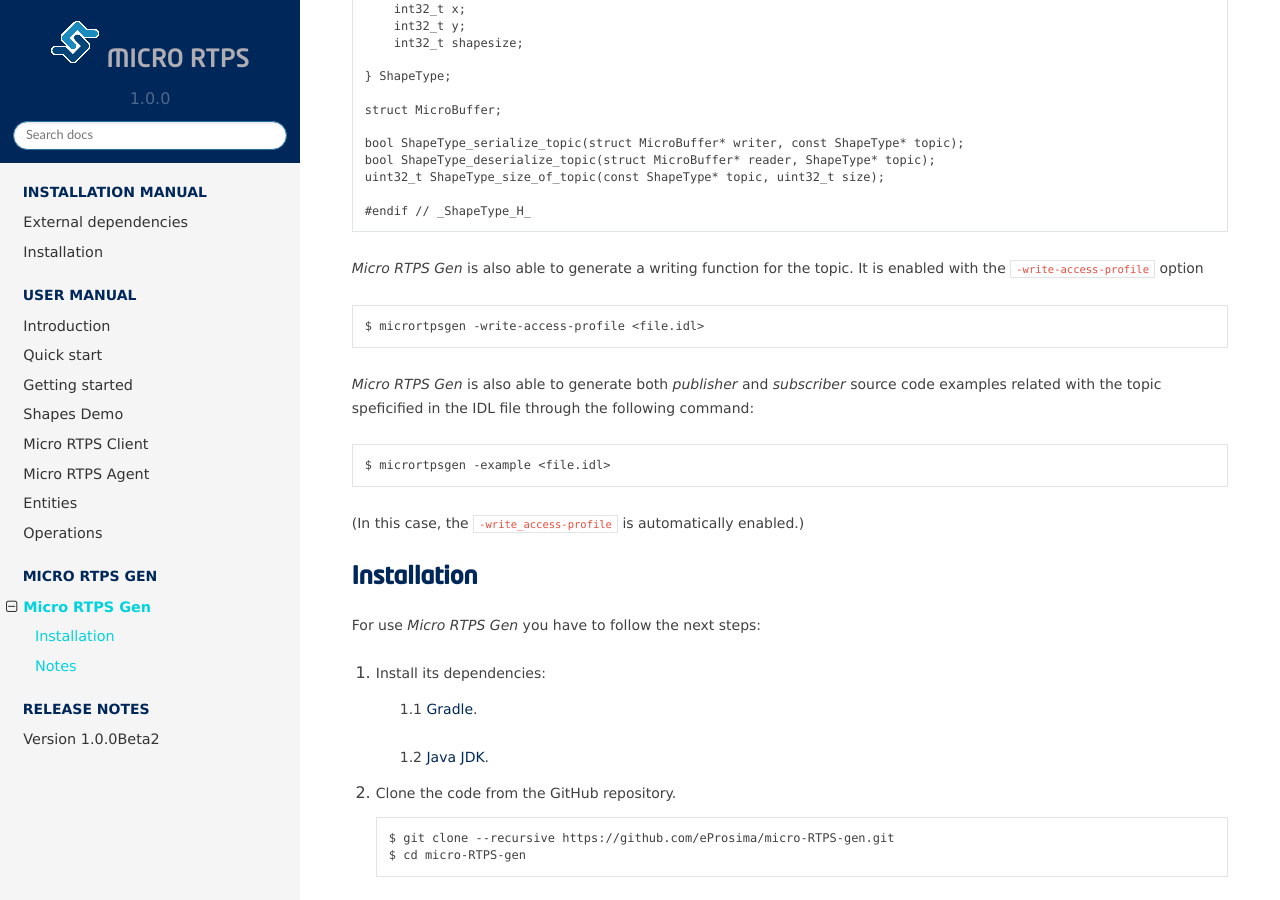
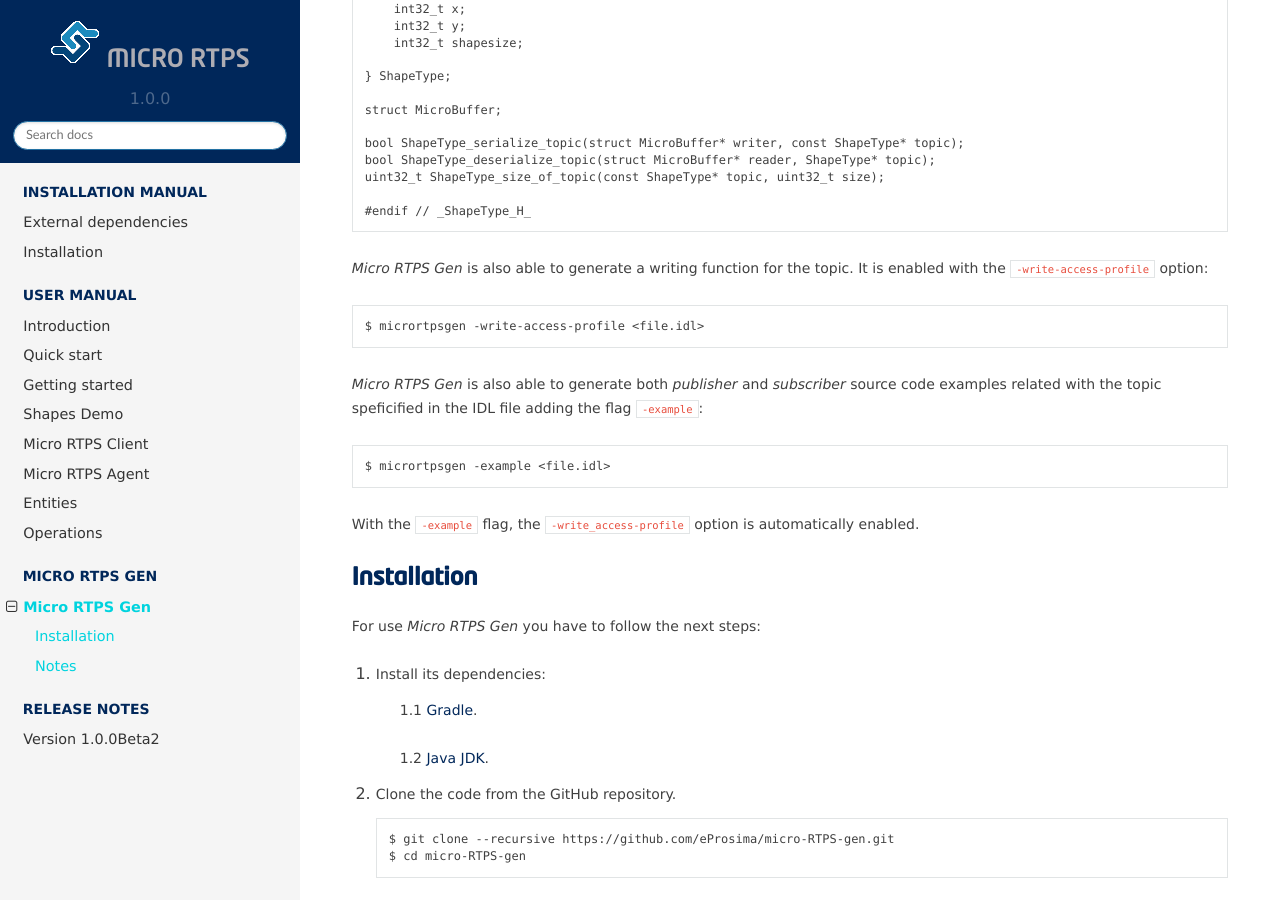
Before and after one commit to eProsima/Micro-XRCE-DDS-docs, a Sphinx documentation site: the page built from docs/micrortpsgen.rst, in a window 1280 px wide and 900 px high, scrolled down 1055 px. Built offline with Sphinx 7.4.7 and the Read the Docs theme 2.0.0, drawn with Linux system fonts in a browser that asks for light colours.

Commit message:
Refs #3257. Fix documentation erros.

```diff
--- a/docs/installation.rst
+++ b/docs/installation.rst
@@ -70,10 +70,10 @@
     > cmake -G "Visual Studio 14 2015 Win64" -DTHIRDPARTY=ON ..
     > cmake --build . --target install
 
-If you want to install our *Micro RTPS Client* examples you can add ``-DEPROSIMA_BUILD_EXAMPLES=ON`` to the cmake command line options.
+If you want to install the *Micro RTPS Client* examples you can add ``-DEPROSIMA_BUILD_EXAMPLES=ON`` to the cmake command line options.
 This flag will enable the compilation of the examples when the project it is compiled.
 There are several cmake definitions for configuring the build of the client library at compile time.
-You can found them in :ref:`micro_rtps_client_label` page under `Build configuration` section.
+You can found them in :ref:`micro_rtps_client_label` page under `Configuration` section.
 
 Compiling an app with the Client library
 ----------------------------------------
--- a/docs/micrortpsgen.rst
+++ b/docs/micrortpsgen.rst
@@ -63,15 +63,15 @@
 
     #endif // _ShapeType_H_
 
-*Micro RTPS Gen* is also able to generate a writing function for the topic. It is enabled with the ``-write-access-profile`` option ::
+*Micro RTPS Gen* is also able to generate a writing function for the topic. It is enabled with the ``-write-access-profile`` option: ::
 
     $ micrortpsgen -write-access-profile <file.idl>
 
-*Micro RTPS Gen* is also able to generate both *publisher* and *subscriber* source code examples related with the topic speficified in the IDL file through the following command: ::
+*Micro RTPS Gen* is also able to generate both *publisher* and *subscriber* source code examples related with the topic speficified in the IDL file adding the flag ``-example``: ::
 
     $ micrortpsgen -example <file.idl>
 
-(In this case, the ``-write_access-profile`` is automatically enabled.)
+With the ``-example`` flag, the ``-write_access-profile`` option is automatically enabled.
 
 Installation
 ------------
```
Also changed, not shown: docs/getting_started.rst (+12 -11 lines).
